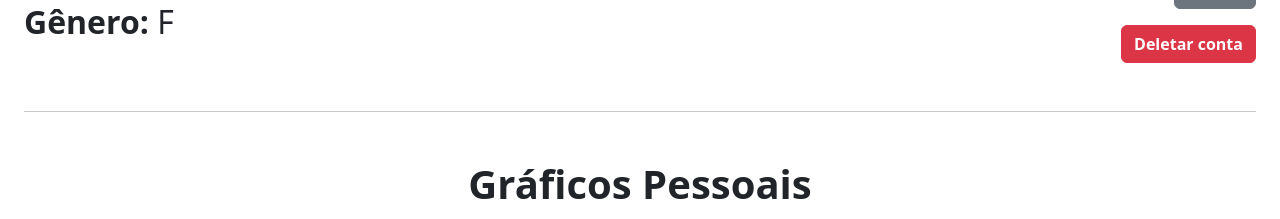
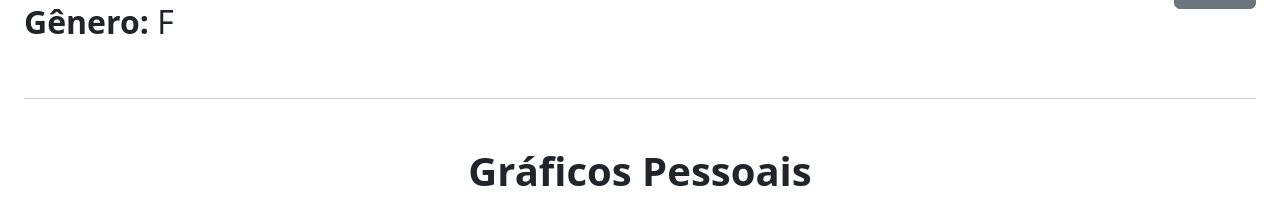
Before and after one commit to rafaelSilveiraSilva/Projeto-Integrador-Info3, a PHP site: page /usuario.php in a window 1280 px wide. Shown: the part 219-438 px from the top of the page. Run offline with PHP 8.4, Linux system fonts and the light colour scheme; a user stored in the database is signed in; data comes from the database, SQL or seed files in the repository.

```diff
--- a/usuario.php
+++ b/usuario.php
@@ -56,11 +56,7 @@ $ln = $rs->fetch_assoc();
                     <b>Logout</b>
                 </a>
 
-                <a class="btn btn-danger mt-3"
-                    href="deletarConta.php?>"
-                    onclick="return confirm('ATENÇÃO: Tem certeza que deseja DELETAR sua conta? Esta ação não pode ser desfeita!');">
-                    <b>Deletar conta</b>
-                </a>
+
 
 
 
```
